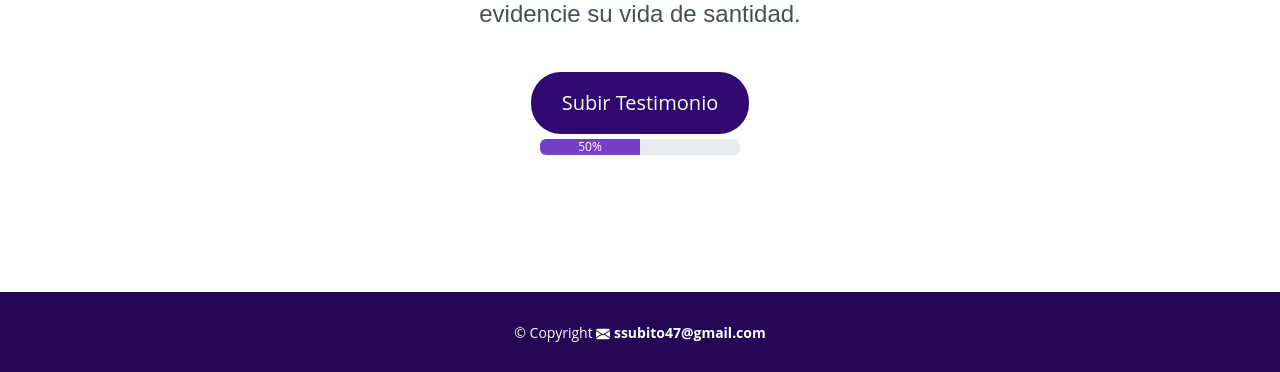
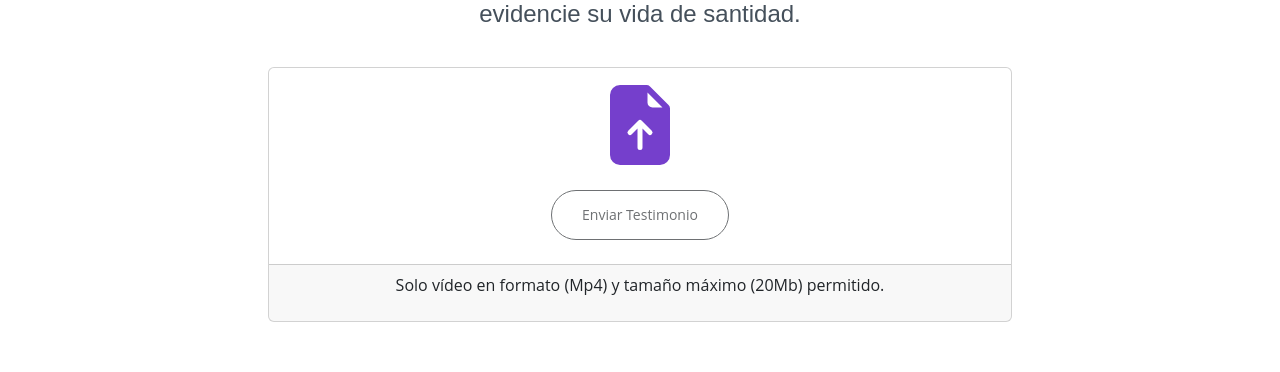
Before and after one commit to camquipc/santo-subuto, a React (Create React App) app: page / in a window 1280 px wide. Shown: the part 5775-6147 px from the top of the page. Built offline with nearby package versions, Linux system fonts and the light colour scheme.

Commit message:
Nuevos cambios para salir a prod

```diff
--- a/package.json
+++ b/package.json
@@ -9,6 +9,7 @@
     "axios": "^1.5.1",
     "bootstrap": "^5.3.2",
     "bootstrap-icons": "^1.11.1",
+    "fslightbox-react": "^1.7.6",
     "react": "^18.2.0",
     "react-bootstrap": "^2.9.0",
     "react-bootstrap-icons": "^1.10.3",
@@ -19,6 +20,7 @@
     "react-lazy-load-image-component": "^1.6.0",
     "react-player": "^2.13.0",
     "react-scripts": "5.0.1",
+    "react-spinners": "^0.13.8",
     "web-vitals": "^2.1.4",
     "wouter": "^2.12.0"
   },
--- a/src/App.css
+++ b/src/App.css
@@ -1515,3 +1515,28 @@ h4 {
 .progress-bar {
   background: #753fcc;
 }
+
+.btn-subir-icon {
+  border: none;
+  background: #fff;
+  color: #753fcc;
+}
+
+.btn-subir-icon>svg {
+  width: 5em;
+  height: 5em;
+}
+
+.div-previe-file {
+  width: 100%;
+  overflow: hidden;
+  display: flex;
+  justify-content: center;
+  flex-direction: column;
+}
+
+.limpiar-file {
+  color: red;
+  cursor: pointer;
+  padding: 0.7em;
+}
--- a/src/components/About.js
+++ b/src/components/About.js
@@ -13,7 +13,7 @@ export const About = () => {
             <div className="col-lg-5">
               <img
                 src="https://firebasestorage.googleapis.com/v0/b/santo-subito-images.appspot.com/o/images%2Fdon55.jpg?alt=media&token=a428fc8b-18ce-4bdc-a92d-bef70b050e9e&_gl=1*evnw84*_ga*MTc0NTUzNjEyMi4xNjkxMDkzMzQ3*_ga_CW55HF8NVT*MTY5NzQwNzY3OC43LjEuMTY5NzQwODYwMy41LjAuMA.."
-                className="img-thumbnail"
+                className="img-thumbnail w-100"
                 alt=""
                 loading="lazy"
               />
@@ -125,7 +125,7 @@ export const About = () => {
             <div className="col-lg-5 mt-2">
               <img
                 src="https://firebasestorage.googleapis.com/v0/b/santo-subito-images.appspot.com/o/images%2Fdon26.jpeg?alt=media&token=97c2fbee-bf9f-42ca-8e11-f0d79c220283&_gl=1*1u7rlu1*_ga*MTc0NTUzNjEyMi4xNjkxMDkzMzQ3*_ga_CW55HF8NVT*MTY5NzQwNzY3OC43LjEuMTY5NzQwNzkyOS4yMS4wLjA."
-                className="img-thumbnail"
+                className="img-thumbnail w-100"
                 alt=""
                 loading="lazy"
               />
@@ -136,23 +136,3 @@ export const About = () => {
     </>
   );
 };
-
-/**
- *
- *
- * const formElem = document.querySelector('form');
-        const input = document.querySelector('input');
-        formElem.addEventListener('submit', async (e) => {
-            e.preventDefault();
-            await fetch('/upload', {
-                method: 'POST',
-                body: new FormData(formElem),
-            });
-
-            input.value = '';
-        });
-
-          <video width="640" height="360" controls>
-                                <source src='video/don1.mp4' type="video/mp4" />
-                            </video>
- */
--- a/src/components/FileInput.js
+++ /dev/null
@@ -1,49 +0,0 @@
-import React, { useState } from "react";
-import axios from "axios";
-
-
-export const FileInput = () => {
-  const [selectedFile, setSelectedFile] = useState(null);
-  const [progres, setProgres] = useState(50);
-
-  const handleFileUpload = (event) => {
-    setSelectedFile(event.target.files[0]);
-    handleUpload();
-  };
-
-  const handleUpload = () => {
-    const formData = new FormData();
-    formData.append("file", selectedFile);
-    axios
-      .post("/api/upload", formData, {
-        onUploadProgress: e => {
-          setProgres(Math.round(100 * e.loaded) / e.total)
-        }
-      })
-      .then((response) => {
-        console.log(response.data);
-      })
-      .catch((error) => {
-        console.log(error);
-      });
-  };
-  return (
-    <>
-      <label className="btn btn-lg lb-btn" htmlFor="file">
-        Subir Testimonio
-      </label>
-      <input
-        type="file"
-        multiple
-        name="archivos"
-        id="file"
-        onChange={handleFileUpload}
-      />
-
-      <div className="progress">
-        <div className="progress-bar" role="progressbar" style={{ width: progres + '%' }}
-          aria-valuenow={progres} aria-valuemin={progres} aria-valuemax="100">{progres}%</div>
-      </div >
-    </>
-  );
-};
--- /dev/null
+++ b/src/components/FileUpload.js
@@ -0,0 +1,116 @@
+import React, { useState, useRef } from "react";
+import axios from "axios";
+import { BeatLoader } from "react-spinners";
+import Button from 'react-bootstrap/Button';
+import Card from 'react-bootstrap/Card';
+import { BsFillTrashFill, BsFileEarmarkArrowUpFill } from "react-icons/bs";
+
+const URL_UPLOAD = "http://192.168.0.101:5000/upload";
+
+export const FileUpload = () => {
+  const [selectedFile, setSelectedFile] = useState(null);
+  const [progres, setProgres] = useState(false);
+  const [urlVideo, setUrlVideo] = useState(null);
+  const fileInputRef = useRef(null);
+  const [isErrorType, setIsErrorType] = useState(false);
+  const [isErrorSize, setIsErrorSize] = useState(false);
+  const [errorMsgType, setErrorMsgType] = useState("");
+  const [errorMsgSize, setErrorMsgSize] = useState("");
+  const TYPE_VIDEO_PERMITIDO = ["video/mp4"];
+  const MAX_SIZE_PERMITIDO = 20000;
+
+
+
+  const handleClick = event => {
+    fileInputRef.current.click();
+  }
+
+
+  const handleChange = (event) => {
+    const fileUpload = event.target.files[0];
+    const url = URL.createObjectURL(fileUpload);
+    if (!TYPE_VIDEO_PERMITIDO.includes(fileUpload?.type)) {
+      setIsErrorType(true);
+      setErrorMsgType("Solo se permite formato de video en mp4.");
+      return;
+    }
+
+    if ((fileUpload?.size / 1024) > MAX_SIZE_PERMITIDO) {
+      setIsErrorSize(true);
+      setErrorMsgSize("Tamaño máximo permitido es de  20Mb.");
+      return;
+    }
+
+    setSelectedFile(fileUpload);
+    setUrlVideo(url);
+  };
+
+  const handleUpload = () => {
+    if (selectedFile === null) {
+      alert("Falta el testimonio!!");
+      return;
+    } else {
+      setProgres(true);
+      const formData = new FormData();
+      formData.append("archivos", selectedFile);
+      axios
+        .post(URL_UPLOAD, formData)
+        .then((response) => {
+          alert("Gracias por tu testimonio!")
+          setTimeout(() => {
+            setSelectedFile(null);
+          }, 1000)
+        })
+        .catch((error) => {
+          console.log(error);
+        }).finally(() => {
+          setSelectedFile(null);
+          setProgres(false)
+        });
+    }
+  };
+
+  return (
+
+    <Card className="text-center">
+      {isErrorType && (<span className="text-danger mt-2">{errorMsgType}</span>)}
+      {isErrorSize && (<span className="text-danger mt-2">{errorMsgSize}</span>)}
+      <Card.Body>
+
+        {(selectedFile === null) && (
+          <div className="mb-4">
+            <button className="btn-subir-icon" title="Seleccionar testimonio"
+              onClick={(selectedFile === null) ? handleClick : handleUpload}>
+              <BsFileEarmarkArrowUpFill />
+            </button>
+            <input
+              type="file"
+              name="archivos"
+              ref={fileInputRef}
+              onChange={handleChange}
+              style={{ display: 'none' }}
+            />
+          </div>
+        )
+        }
+
+        {(selectedFile !== null) &&
+          <div className="div-previe-file">
+            <video className="img-thumbnail" src={urlVideo}></video>
+            <p>{selectedFile.name} <span className="limpiar-file" onClick={() => setSelectedFile(null)}><BsFillTrashFill /></span></p>
+          </div>
+        }
+
+        <BeatLoader size={15} loading={progres} color={'#753fcc'} />
+
+        <Button variant="btn btn-sm lb-btn mb-2" disabled={(progres) || (selectedFile === null)}
+          onClick={handleUpload}>Enviar Testimonio</Button>
+
+      </Card.Body>
+      <Card.Footer >
+        <p>Solo vídeo en formato (Mp4) y tamaño máximo (20Mb) permitido.</p>
+      </Card.Footer>
+    </Card>
+
+  );
+};
--- a/src/components/Galeria.js
+++ b/src/components/Galeria.js
@@ -2,8 +2,10 @@ import React, { useState } from "react";
 
 import { LazyLoadImage } from "react-lazy-load-image-component";
 import "react-lazy-load-image-component/src/effects/blur.css";
+import FsLightbox from "fslightbox-react";
 
 export const Galeria = () => {
+  const [toggler, setToggler] = useState(false);
   const [banners, setBanners] = useState([
     {
       id: "1",
@@ -99,12 +101,12 @@ export const Galeria = () => {
               recibió de él una mano amiga.
             </h4>
           </div>
-          <div className="galeria" data-aos="fade-up" data-aos-delay="200">
+          <div className="galeria " data-aos="fade-up" data-aos-delay="200">
             {banners.map((item) => {
               return (
                 <img
                   src={item.image || placeholderImage}
-                  className="galeria-imagen"
+                  className="galeria-imagen w-100"
                   key={item.id}
                   loading="lazy"
                 />
@@ -117,4 +119,7 @@ export const Galeria = () => {
   );
 };
 
+
+
+
 //<img src={item.image} className="galeria-imagen" alt="logo" key={item.id} />;
--- a/src/components/Header.js
+++ b/src/components/Header.js
@@ -10,7 +10,7 @@ import {
   BsFillEnvelopeAtFill,
   BsBoxArrowUp,
 } from "react-icons/bs";
-import { FileInput } from "./FileInput";
+//import { FileInput } from "./FileInput";
 export default function Header() {
   return (
     <>
@@ -80,10 +80,12 @@ export default function Header() {
           </div>
 
           <div className=" d-sm-block d-md-none d-lg-none archivos-container">
-            <FileInput />
+            <button className="btn btn-sm lb-btn mb-2 mt-4">
+              <a href="#testimonio" style={{ color: "#fff" }} >Subir Testimonio</a>
+            </button>
           </div>
         </div>
-      </section>
+      </section >
     </>
   );
 }
--- a/src/components/Testimonio.js
+++ b/src/components/Testimonio.js
@@ -1,10 +1,11 @@
 import React from "react";
-import { FileInput } from "./FileInput";
+import { FileUpload } from "./FileUpload";
+
 
 export default function Testimonio() {
   return (
     <>
-      <section id="testimonio" className="resume d-movil-none">
+      <section id="testimonio" className="resume">
         <div className="container" data-aos="fade-up">
           <div className="section-title">
             <h2>Testimonios</h2>
@@ -15,8 +16,8 @@ export default function Testimonio() {
           </div>
           <div className="row mb-4">
             <div className="">
-              <div className="col-sm-12 col-lg-8 mt-5 mt-lg-0 m-sm-auto mt-sm-0 m-md-auto mt-md-0 m-lg-auto archivos-container">
-                <FileInput />
+              <div className="col-sm-12 col-lg-8 mt-5 mt-lg-0 m-sm-auto mt-sm-0 m-md-auto mt-md-0 m-lg-auto">
+                <FileUpload />
               </div>
             </div>
           </div>
```
Also changed, not shown: src/components/Form.js (deleted, +0 -26 lines), 1 other file (tests, documents, lock files or other folders).
